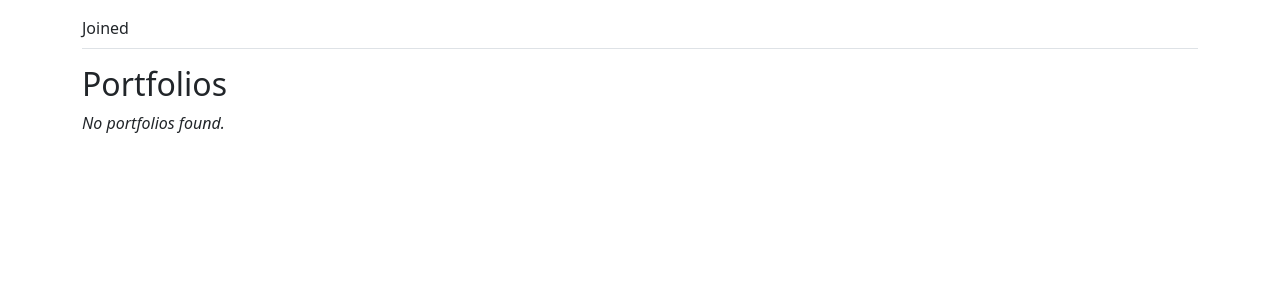
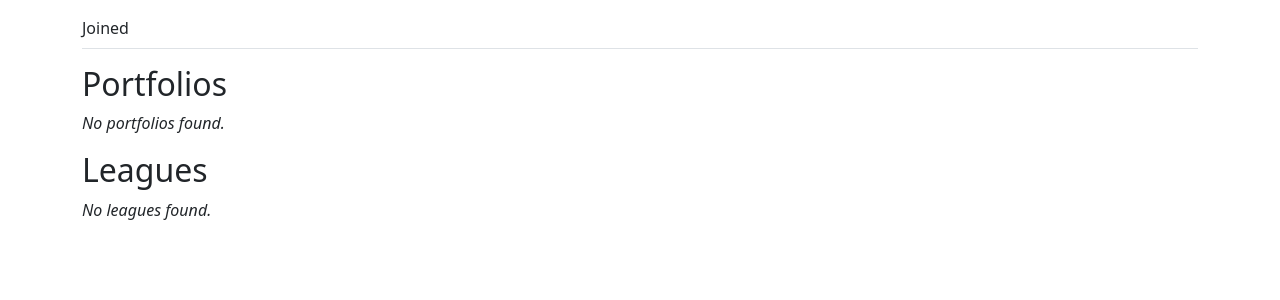
Before and after one commit to brianbianchi/portfolio, a Django app: template templates/core/user.html in a window 1280 px wide. Shown: the part 73-373 px from the top of the page. Run offline with Django 4.2, Linux system fonts and the light colour scheme; the template is opened without the code that fills it, so the values that code supplies are empty; some libraries are stand-ins or nearby versions.

Commit message:
Add leagues to user page

```diff
--- a/portfolio/views/user.py
+++ b/portfolio/views/user.py
@@ -2,7 +2,7 @@ from django.contrib.auth import login
 from django.contrib.auth.models import User
 from django.shortcuts import redirect, render
 from ..forms import RegisterForm
-from ..models import Portfolio
+from ..models import League, LeagueUser, Portfolio
 
 
 def register(request):
@@ -21,8 +21,10 @@ def register(request):
 def user(request, name):
     try:
         user = User.objects.get_by_natural_key(username=name)
+        league_users = LeagueUser.objects.filter(user=user).values("league")
+        leagues = League.objects.filter(id__in=league_users)
         portfolios = Portfolio.objects.filter(user=user)
-        context = {"user": user, "portfolios": portfolios}
+        context = {"user": user, "leagues": leagues, "portfolios": portfolios}
         return render(request, "core/user.html", context)
     except:
         return render(request, "shared/404.html")
--- a/templates/core/user.html
+++ b/templates/core/user.html
@@ -10,4 +10,6 @@
 </div>
 
 {% include '../components/portfolios_list.html' with portfolios=portfolios %}
+
+{% include '../components/leagues_list.html' with leagues=leagues %}
 {% endblock %}
--- a/templates/portfolio/portfolio.html
+++ b/templates/portfolio/portfolio.html
@@ -14,7 +14,7 @@
         Created {{league.created|naturalday}} by
         <a href="{% url 'user' name=portfolio.user.username %}">
             {{portfolio.user.username}}
-        </a>.
+        </a>
     </p>
 </div>
 
```
